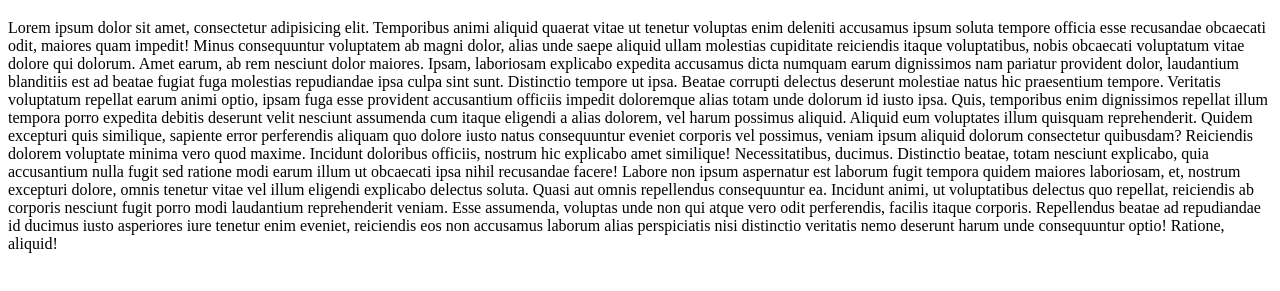
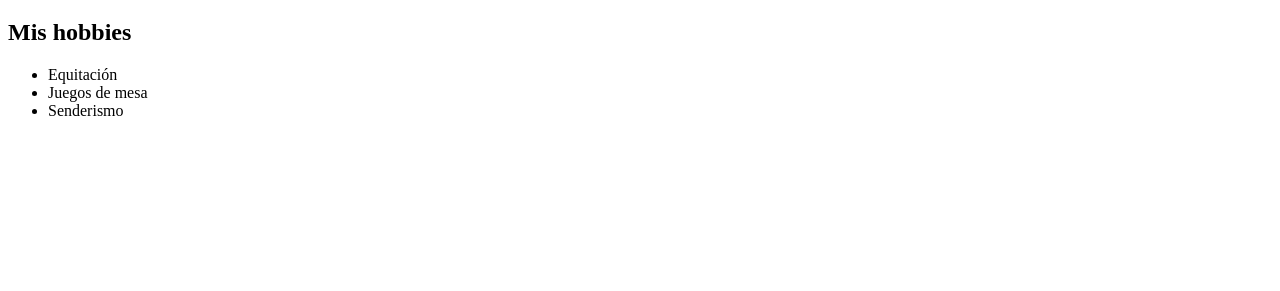
Before and after one commit to 1slander/Repo1Ac-vidad1, a plain HTML site: page Margarida.html in a window 1280 px wide. Shown: the part 61-352 px from the top of the page. Drawn offline with Linux system fonts and the light colour scheme.

Commit message:
se añaden hobbies

```diff
--- a/Margarida.html
+++ b/Margarida.html
@@ -7,15 +7,11 @@
 </head>
 <body>
     <h1>Hola soy Margarida!</h1>
-    <p>Lorem ipsum dolor sit amet, consectetur adipisicing elit. Temporibus animi aliquid quaerat vitae ut tenetur voluptas enim deleniti accusamus ipsum soluta tempore officia esse recusandae obcaecati odit, maiores quam impedit!
-    Minus consequuntur voluptatem ab magni dolor, alias unde saepe aliquid ullam molestias cupiditate reiciendis itaque voluptatibus, nobis obcaecati voluptatum vitae dolore qui dolorum. Amet earum, ab rem nesciunt dolor maiores.
-    Ipsam, laboriosam explicabo expedita accusamus dicta numquam earum dignissimos nam pariatur provident dolor, laudantium blanditiis est ad beatae fugiat fuga molestias repudiandae ipsa culpa sint sunt. Distinctio tempore ut ipsa.
-    Beatae corrupti delectus deserunt molestiae natus hic praesentium tempore. Veritatis voluptatum repellat earum animi optio, ipsam fuga esse provident accusantium officiis impedit doloremque alias totam unde dolorum id iusto ipsa.
-    Quis, temporibus enim dignissimos repellat illum tempora porro expedita debitis deserunt velit nesciunt assumenda cum itaque eligendi a alias dolorem, vel harum possimus aliquid. Aliquid eum voluptates illum quisquam reprehenderit.
-    Quidem excepturi quis similique, sapiente error perferendis aliquam quo dolore iusto natus consequuntur eveniet corporis vel possimus, veniam ipsum aliquid dolorum consectetur quibusdam? Reiciendis dolorem voluptate minima vero quod maxime.
-    Incidunt doloribus officiis, nostrum hic explicabo amet similique! Necessitatibus, ducimus. Distinctio beatae, totam nesciunt explicabo, quia accusantium nulla fugit sed ratione modi earum illum ut obcaecati ipsa nihil recusandae facere!
-    Labore non ipsum aspernatur est laborum fugit tempora quidem maiores laboriosam, et, nostrum excepturi dolore, omnis tenetur vitae vel illum eligendi explicabo delectus soluta. Quasi aut omnis repellendus consequuntur ea.
-    Incidunt animi, ut voluptatibus delectus quo repellat, reiciendis ab corporis nesciunt fugit porro modi laudantium reprehenderit veniam. Esse assumenda, voluptas unde non qui atque vero odit perferendis, facilis itaque corporis.
-    Repellendus beatae ad repudiandae id ducimus iusto asperiores iure tenetur enim eveniet, reiciendis eos non accusamus laborum alias perspiciatis nisi distinctio veritatis nemo deserunt harum unde consequuntur optio! Ratione, aliquid!</p>
+    <h2> Mis hobbies</h2>
+        <ul>
+            <li>Equitación</li>
+            <li>Juegos de mesa</li>
+            <li>Senderismo</li>
+        </ul>
 </body>
 </html>
```
